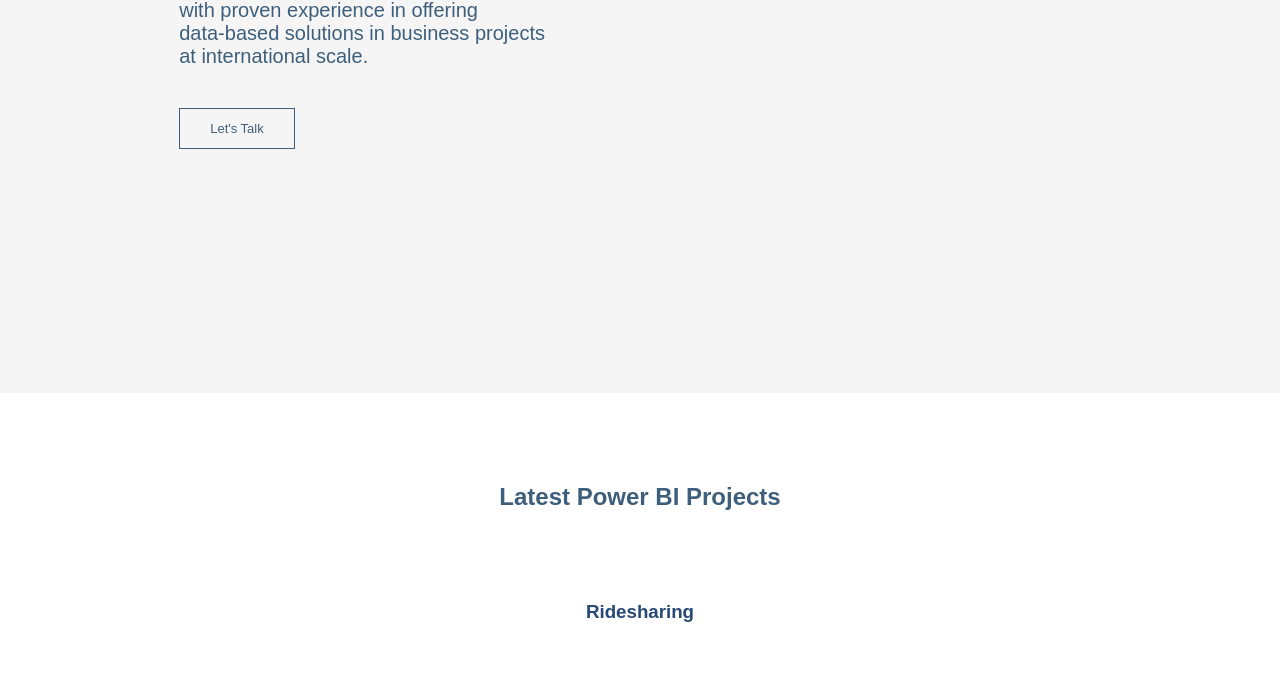
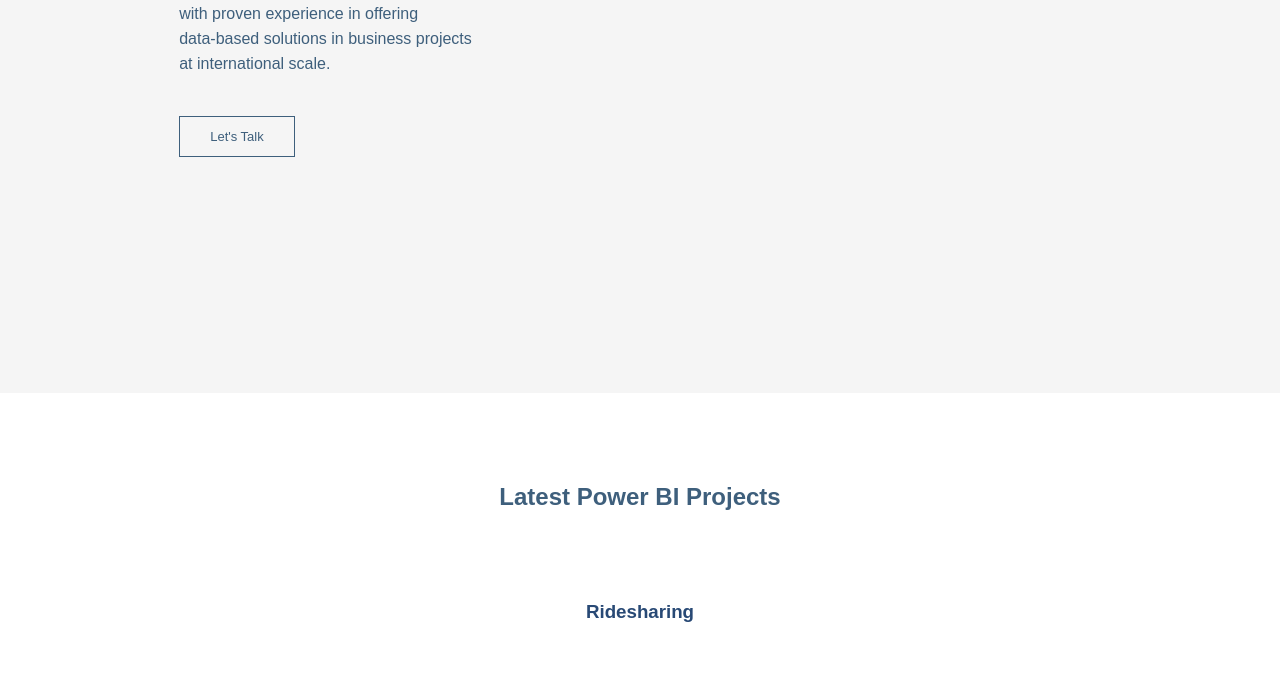
Before and after one commit to simofleanta/Personal-Page, a plain HTML site: page index.html in a window 1280 px wide. Shown: the part 407-1100 px from the top of the page. Drawn offline with Linux system fonts and the light colour scheme.

Commit message:
Update me.css

```diff
--- a/me.css
+++ b/me.css
@@ -100,8 +100,9 @@
 
 .text-box p{
     margin: 30px 0 40px;
-    font-size: 20px;
+    font-size: 16px;
     color: rgb(62, 95, 124);
+    line-height:25px;
 
 
 }
```
